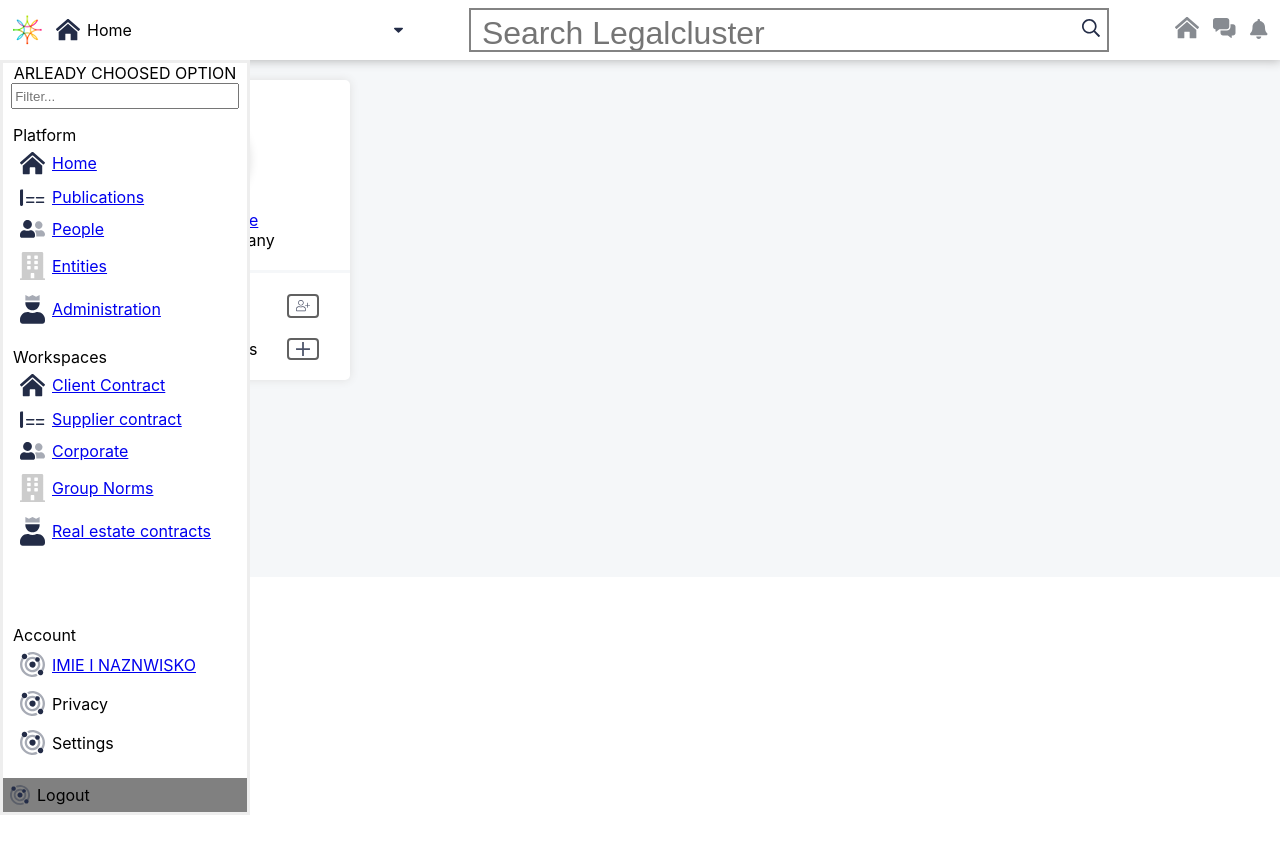
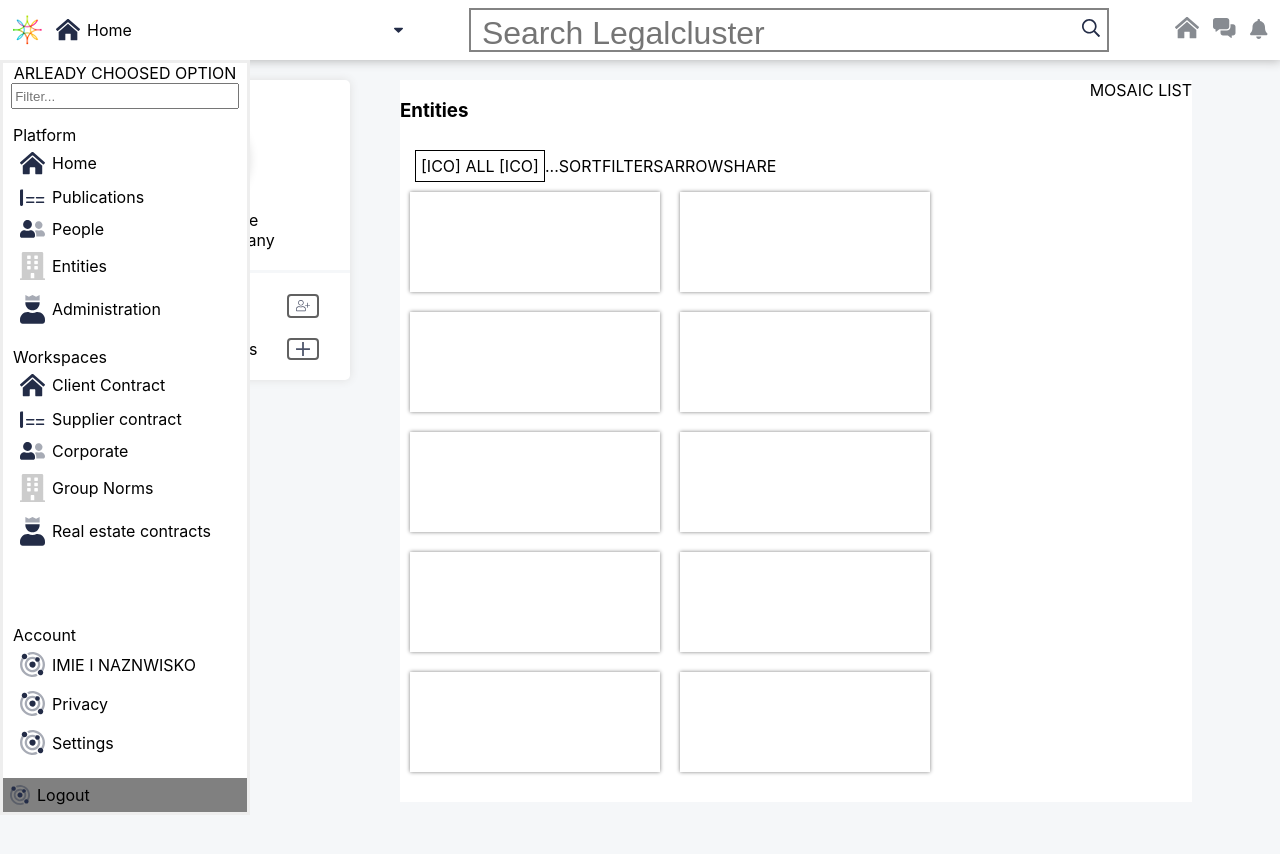
Before and after one commit to kaczormp4/wsei-f-f-projekt-react, a React (Create React App) app: page /entities in a window 1280 px wide. Shown: the top 854 px of the page. Before the commit the page ends 815 px from the top, so only its background shows below. Built offline with nearby package versions, Linux system fonts and the light colour scheme.

Commit message:
entities

```diff
--- /dev/null
+++ b/src/components/EntitiesContent/EntitiesContent.tsx
@@ -0,0 +1,86 @@
+import React from 'react'
+import styled from 'styled-components';
+
+const EntitiesContentContainer = styled.div`
+    width: calc(100% - 400px);
+`;
+const TopNav = styled.div`
+    background-color:white;
+    width: 90%;
+    height: 70px;
+    display:flex;
+    justify-content: space-between;
+
+`;
+const FilterBar = styled.div`
+    background-color:white;
+    width: 90%;
+    display:flex;
+    div{
+        display: flex;
+        align-items: center;
+    }
+`;
+const FilterBarAll = styled.div`
+    border:1px solid black;
+    padding:5px;
+    margin-left:15px;
+`;
+
+const MiniBoxesContent = styled.div`
+    background-color:white;
+    width: 90%;
+    height: auto;
+    display:flex;
+    flex-wrap: wrap;
+    padding-bottom: 20px;
+`;
+const MiniBoxData = styled.div`
+    background-color:white;
+    box-shadow: 0 0 4px 0px gray;
+    width: 250px;
+    height: 100px;
+    display:flex;
+    margin: 10px;
+`;
+function EntitiesContent() {
+    return (
+        <EntitiesContentContainer>
+            <TopNav>
+                    <div>
+                        <h3>Entities</h3>
+                    </div>
+                    <div>
+                        MOSAIC LIST
+                    </div>
+            </TopNav>
+            <FilterBar>
+                <div>
+                    <FilterBarAll>[ICO] ALL [ICO]</FilterBarAll>
+                    <div>...</div>
+                    <div>SORT</div>
+                    <div>FILTERS</div>
+                    <div>ARROW</div>
+                    <div>SHARE</div>
+                </div>
+                <div>
+
+                </div>
+            </FilterBar>
+            <MiniBoxesContent>
+                <MiniBoxData></MiniBoxData>
+                <MiniBoxData></MiniBoxData>
+                <MiniBoxData></MiniBoxData>
+                <MiniBoxData></MiniBoxData>
+                <MiniBoxData></MiniBoxData>
+                <MiniBoxData></MiniBoxData>
+                <MiniBoxData></MiniBoxData>
+                <MiniBoxData></MiniBoxData>
+                <MiniBoxData></MiniBoxData>
+                <MiniBoxData></MiniBoxData>
+            </MiniBoxesContent>
+        </EntitiesContentContainer>
+    )
+}
+
+export default EntitiesContent
--- a/src/components/LeftMenu/LeftMenu.tsx
+++ b/src/components/LeftMenu/LeftMenu.tsx
@@ -12,6 +12,12 @@ const LeftMain = styled.div`
     width:400px;
     height:auto;
     background-color:rgb(245,247,249);
+    a{
+        &:link, &:visited, &:hover, &:active {
+            color: black;
+            text-decoration: none;
+        }
+    }
 `;
 const LeftMainPhotoBox = styled.div`
     width:300px;
@@ -107,10 +113,12 @@ function LeftMenu() {
                         </EmptyBox>
                     </ListBelowPhotoBoxContent>
                     <ListBelowPhotoBoxContent>
-                        <EmptyBox>
-                            <Ic iconName="entities.svg"/>
-                            Entities
-                        </EmptyBox>
+                        <Link to='/entities' >
+                            <EmptyBox>
+                                <Ic iconName="entities.svg"/>
+                                Entities
+                            </EmptyBox>
+                        </Link>
                     </ListBelowPhotoBoxContent>
                 </ListBelowPhotoBox>
             </LeftMain>
--- a/src/components/MainPage/MainPage.tsx
+++ b/src/components/MainPage/MainPage.tsx
@@ -7,6 +7,7 @@ import MainContent from '../MainContent/MainContent';
 import { BrowserRouter as Router, Switch, Route, Link} from 'react-router-dom';
 import UserContent from './../UserContent/UserContent';
 import WorkSpaceContent from './../WorkSpaceContent/WorkSpaceContent';
+import EntitiesContent from './../EntitiesContent/EntitiesContent';
 
 const Wrapper = styled.section`
 `;
@@ -14,6 +15,7 @@ const Wrapper = styled.section`
 const Content = styled.div`
     display:flex;
     margin-top:20px;
+    min-height:100vh;
 `;
 
 
@@ -29,6 +31,7 @@ function MainPage() {
                         <Route path='/' exact component={MainContent} />
                         <Route path='/user' exact component={UserContent}/>
                         <Route path='/workspace' exact component={WorkSpaceContent}/>
+                        <Route path='/entities' exact component={EntitiesContent}/>
                     </Switch>
                 </Content>
             </Wrapper>
--- a/src/components/TopBar/OpenMenu/OpenMenu.tsx
+++ b/src/components/TopBar/OpenMenu/OpenMenu.tsx
@@ -15,7 +15,12 @@ const MenuOpen = styled.div<{isHide?: boolean}>`
     top: 60px;//zrobic zmienna, wartosci ustawione na sztuwno
     transition-duration: 0.4s;
     transition-timing-function: ease-in-out;
-
+    a{
+        &:link, &:visited, &:hover, &:active {
+            color: black;
+            text-decoration: none;
+        }
+    }
     ${props => props.isHide
         ? css`left: -350px;transform: rotate3d(200, 1, 1, 45deg);opacity:0.4`
         : css`left: 0px;`
@@ -70,7 +75,7 @@ function OpenMenu(props : {isHide?: boolean}) {
                         <li><Link to='/'><Ic iconName="house2.svg"/> Home </Link></li>
                         <li><Link to='/'><Ic iconName="publications.svg"/> Publications </Link></li>
                         <li><Link to='/'><Ic iconName="people.svg"/> People </Link></li>
-                        <li><Link to='/'><Ic iconName="entities2.svg"/> Entities </Link></li>
+                        <li><Link to='/entities' ><Ic iconName="entities2.svg"/> Entities </Link></li>
                         <li><Link to='/'><Ic iconName="administration.svg"/> Administration </Link></li>
                     </ul>
                 </Categories>
--- a/src/components/WorkSpaceContent/WorkSpaceContent.tsx
+++ b/src/components/WorkSpaceContent/WorkSpaceContent.tsx
@@ -1,9 +1,11 @@
 import React from 'react'
 import styled from 'styled-components';
 import { BrowserRouter as Router, Switch, Route, Link} from 'react-router-dom';
+import ResumeYourWork from '../MainContent/ResumeYourWork/ResumeYourWork';
 
 const UserContentContainer = styled.div`
     width: calc(100% - 400px);
+    height: 170vh;
 `;
 const Banner = styled.div`
     background-color:white;
@@ -14,7 +16,8 @@ const Banner = styled.div`
     box-sizing: border-box;
 `;
 const BannerImg = styled.div`
-    background-color: brown;
+    background-image: url('https://static.vitra.com/media/asset/1864940/storage/v_fullbleed_1440x/24012303.jpg');
+    background-position: center;
     width: 100%;
     height:220px;
     display:flex;
@@ -22,34 +25,151 @@ const BannerImg = styled.div`
     box-sizing: border-box;
 `;
 const BannerDesc = styled.div`
-    background-color: lightcoral;
+    background-color: white;
     width: 100%;
     height:130px;
     display:flex;
     box-sizing: border-box;
+    align-items: center;
 `;
 const WorkspacesBox = styled.div`
+    margin-top: 10px;
     background-color:white;
     width: 90%;
-    height:300px;
+    height: auto;
     display:flex;
     box-sizing: border-box;
     padding-right:50px;
+
 `;
+const WorkspacesMiniBox = styled.div`
+    width: 400px;
+    height: 300px;
+    display:flex;
+    box-sizing: border-box;
+    box-shadow: 0 0 5px 0px gray;
+    flex-wrap: wrap;
+    margin: 15px;
+    div {
+        width: 100%;
+    }
+`;
+const LastUpdatesBox = styled.div`
+    margin-top: 10px;
+    background-color:f5f7f9;
+    width: 90%;
+    height:50px;
+    display:flex;
+    flex-wrap: wrap;
+    box-sizing: border-box;
+
+`;
+const ResumeYWCFilterBar = styled.div`
+  align-items: center;
+  width: 100%;
+  display: flex;
+  justify-content: space-between;
+  div {
+    display: flex;
+    div {
+      align-items: center;
+    }
+  }
+`;
+const InputBox = styled.div`
+  box-sizing: border-box;
+  border: 1px solid black;
+  margin-right: 25px;
+  input {
+    border: none;
+    outline: none;
+    font-size: 1em;
+    background-color: #f5f7f9;
+  }
+`;
+const CategoriesBox = styled.div`
+  background-color: f5f7f9;
+  box-sizing: border-box;
+  width: 100%;
+  display: flex;
+  flex-wrap: wrap;
+`;
+const CategoriesMiniBox = styled.div`
+  box-sizing: border-box;
+  border: 1px solid red;
+  width: fit-content;
+  padding: 10px;
+  margin-right: 10px;
+`;
+
 function WorkSpaceContent() {
     return (
         <UserContentContainer>
             <Banner>
                 <BannerImg>
-                ss
                 </BannerImg>
                 <BannerDesc>
-                    s242
+                    <div>[ICON]</div>
+                    <div>
+                        <h1>Corporate holdings</h1>
+                        Ad aliqua excepteur et adipisicing nulla in aliqua irure enim tempor aliqua.
+                    </div>
                 </BannerDesc>
             </Banner>
             <WorkspacesBox>
-                s
+                <WorkspacesMiniBox>
+                    <div>
+                        [ICO]
+                    </div>
+                    <div>
+                        Explore Lore Ipsum
+                    </div>
+                </WorkspacesMiniBox>
+                <WorkspacesMiniBox>
+                    <div>
+                        [ICO]
+                    </div>
+                    <div>
+                        Explore Lore Ipsum
+                    </div>
+                </WorkspacesMiniBox>
+                <WorkspacesMiniBox>
+                    <div>
+                        [ICO]
+                    </div>
+                    <div>
+                        Explore Lore Ipsum
+                    </div>
+                </WorkspacesMiniBox>
             </WorkspacesBox>
+            <LastUpdatesBox>
+                {/* <ResumeYWCFilterBar>
+                    <span>RESUME YOUR WORK</span>
+                    <div>
+                    <InputBox>
+                        <input></input>&nbsp; Q &nbsp;
+                    </InputBox>
+                    <div>
+                        FOLLOWED
+                    </div>
+                    </div>
+                </ResumeYWCFilterBar> */}
+                <CategoriesBox>
+                    <CategoriesMiniBox>
+                        firt Cat
+                    </CategoriesMiniBox>
+                    <CategoriesMiniBox>
+                        firt Cat
+                    </CategoriesMiniBox>
+                    <CategoriesMiniBox>
+                        firt Cat
+                    </CategoriesMiniBox>
+                    <CategoriesMiniBox>
+                        firt Cat
+                    </CategoriesMiniBox>
+                </CategoriesBox>
+                <ResumeYourWork/>
+            </LastUpdatesBox>
         </UserContentContainer>
     )
 }
```
